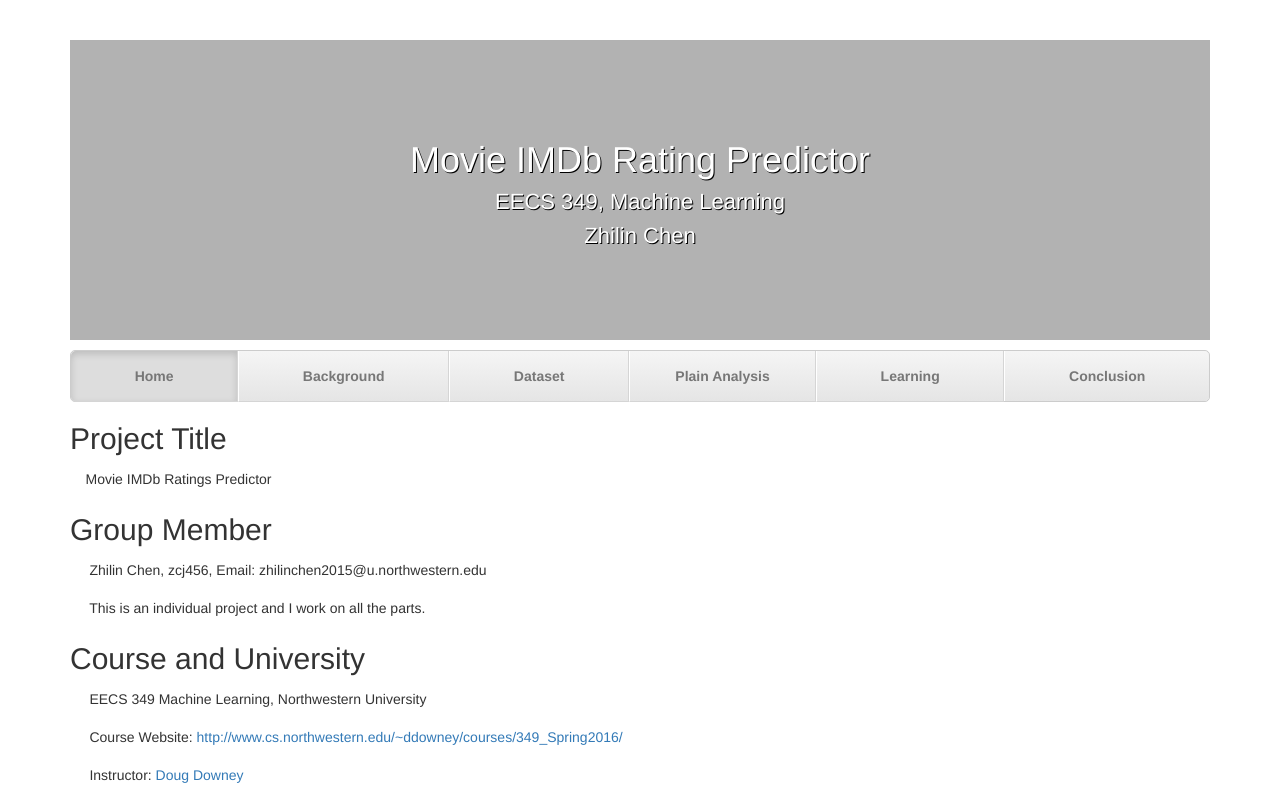
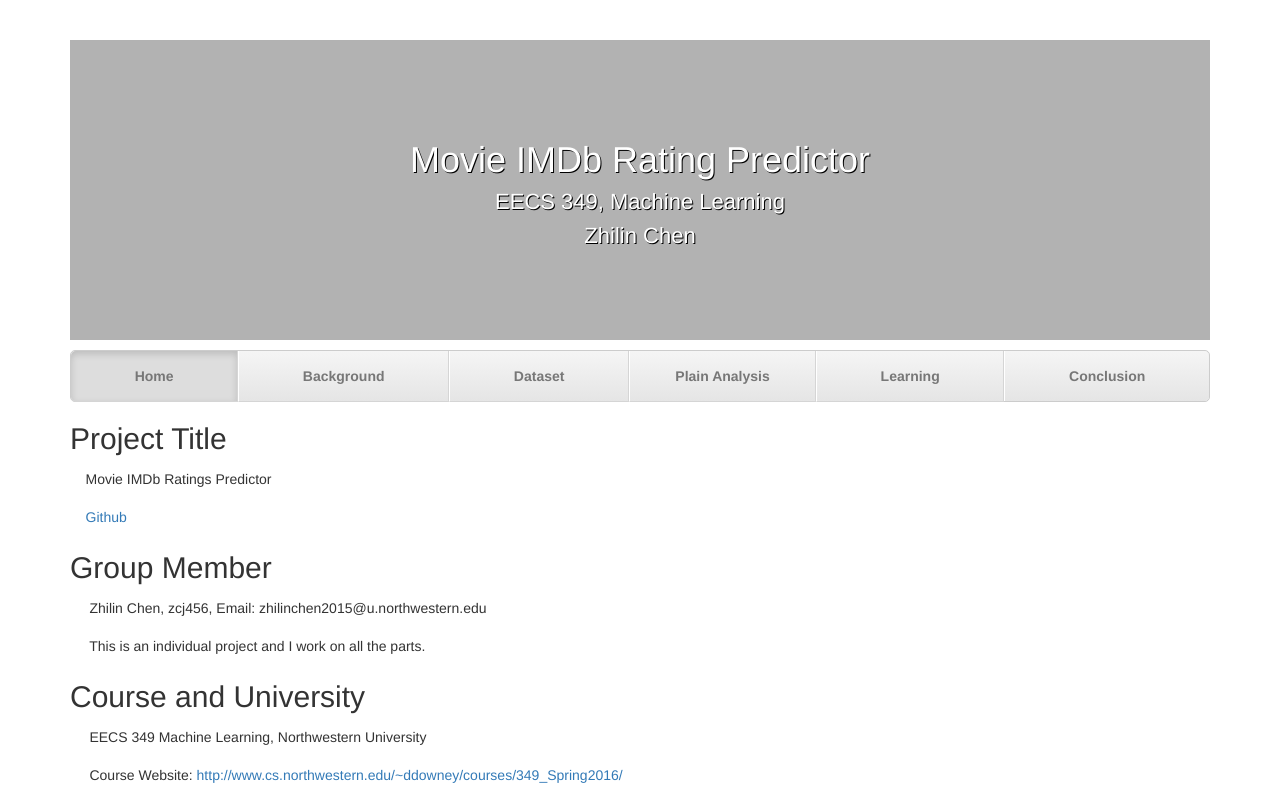
Before and after one commit to Chanzhln/mlproject, a plain HTML site: page index.html in a window 1280 px wide. Shown: the top 796 px of the page. Drawn offline with Linux system fonts and the light colour scheme.

Commit message:
Update index.html

```diff
--- a/index.html
+++ b/index.html
@@ -63,6 +63,7 @@
         <div class="col-lg-12">
           <h2> Project Title </h2>
           <p class="normal-text">&nbsp;&nbsp;&nbsp;&nbsp;Movie IMDb Ratings Predictor </p>
+          <p class="normal-text">&nbsp;&nbsp;&nbsp;&nbsp;<a href="https://github.com/Chanzhln/mlprojec" target="_blank">Github</a></p>
           <h2> Group Member </h2>
           <p class="normal-text">&nbsp;&nbsp;&nbsp;&nbsp; Zhilin Chen, zcj456, Email: zhilinchen2015@u.northwestern.edu</p>
           <p class="normal-text">&nbsp;&nbsp;&nbsp;&nbsp; This is an individual project and I work on all the parts.</p>
```
